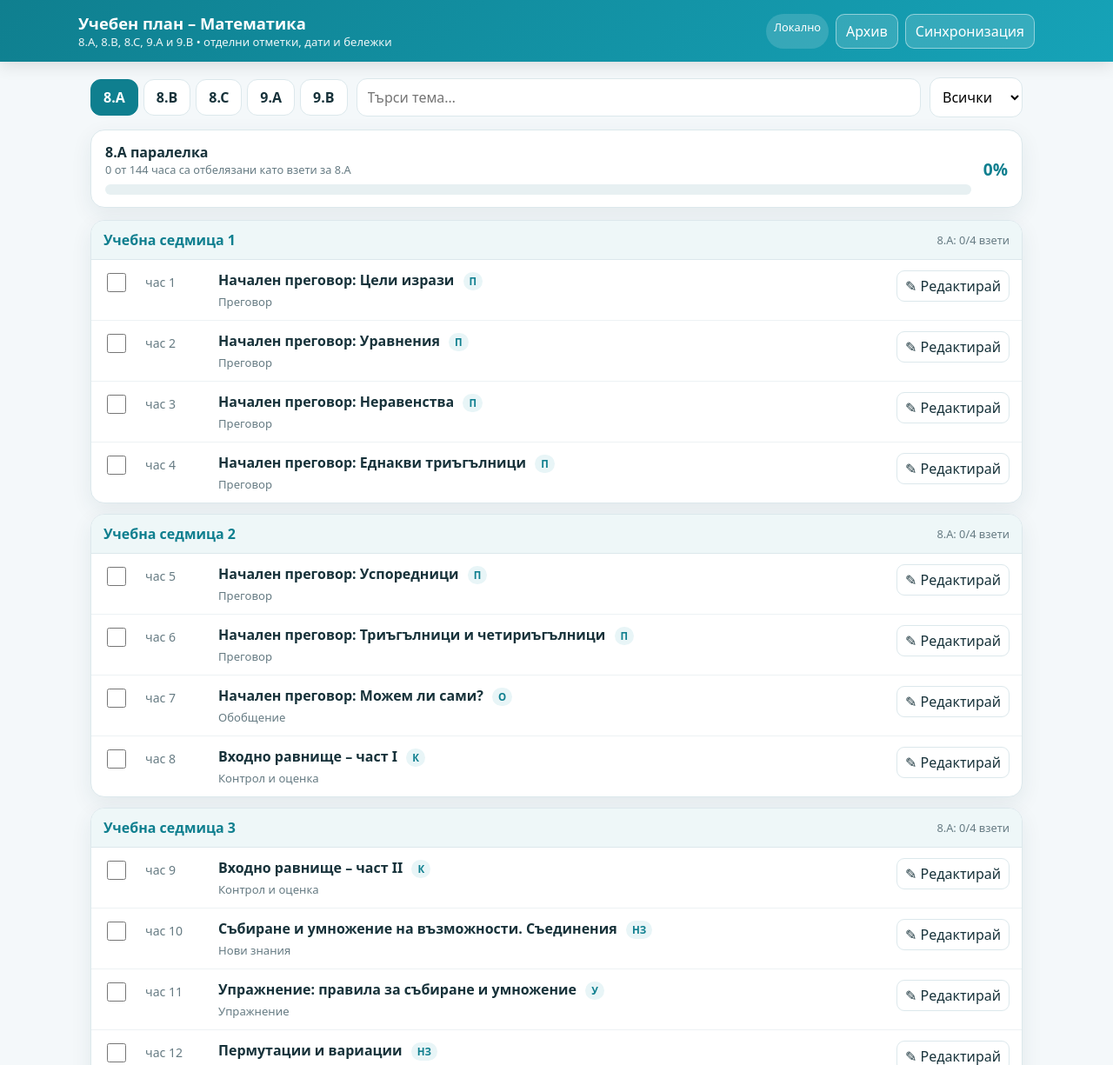
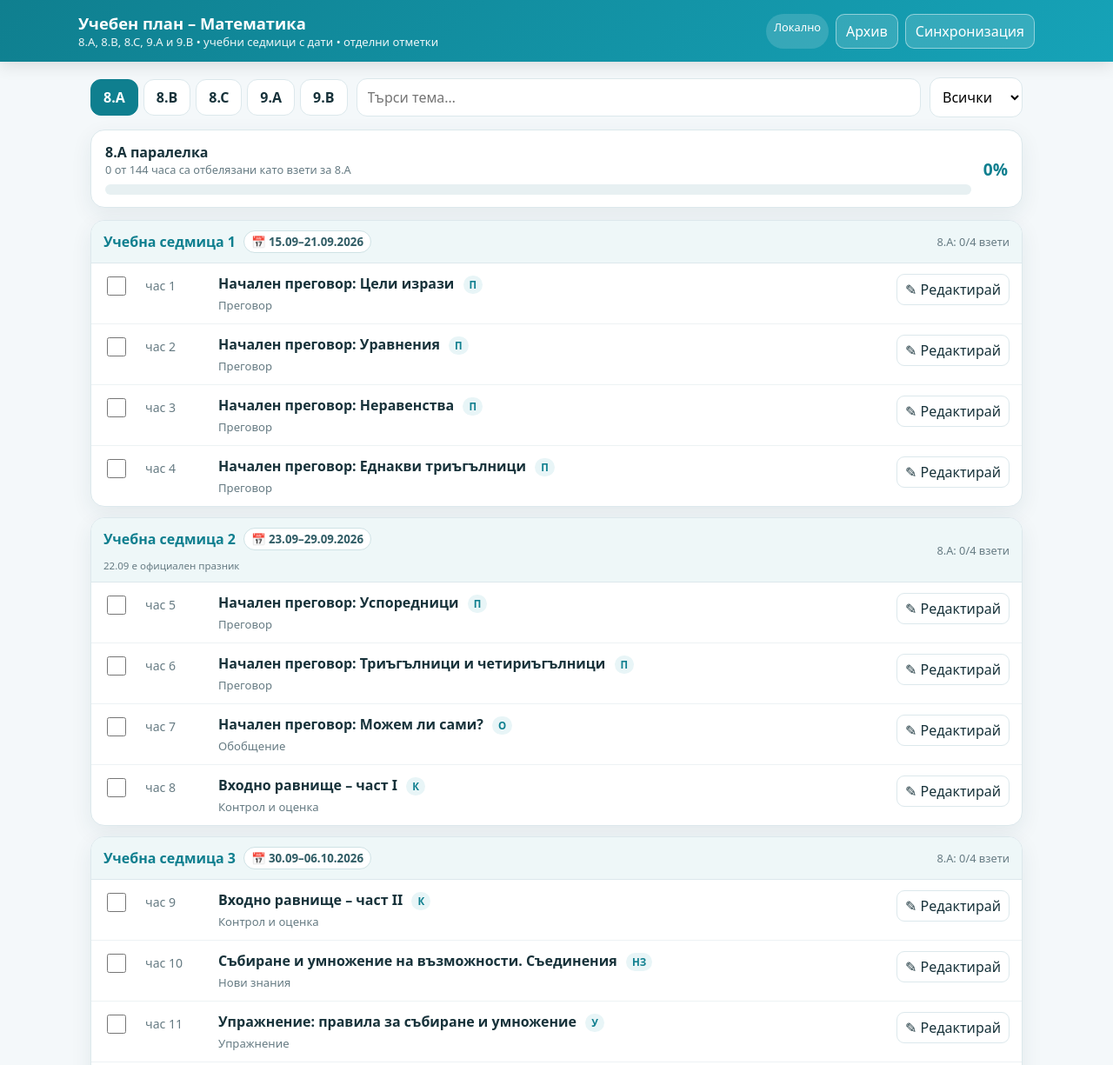
Before and after one commit to ValyaVitkovska/raspredelenie2026-2027, a plain HTML site: page index.html in a window 1280 px wide. Shown: the top 1225 px of the page at 87% size. Drawn offline with Linux system fonts and the light colour scheme.

Commit message:
Add files via upload

```diff
--- a/app.js
+++ b/app.js
@@ -98,7 +98,9 @@ function render(){
     const w=document.createElement('section');
     w.className='week';
     const weekAll=all.filter(x=>x.week===week), wd=weekAll.filter(x=>x.done).length;
-    w.innerHTML=`<div class="weekhead"><strong>Учебна седмица ${week}</strong><span class="small">${currentLabel()}: ${wd}/${weekAll.length} взети</span></div>`;
+    const cal=WEEK_CALENDAR_2026_2027[week];
+    const calHtml=cal ? `<span class="weekdate" title="Учебни дни: ${esc(cal.detail)}${cal.note?` • ${esc(cal.note)}`:''}">📅 ${esc(cal.label)}</span>${cal.note?`<span class="weeknote">${esc(cal.note)}</span>`:''}` : '';
+    w.innerHTML=`<div class="weekhead"><div class="weektitle"><div><strong>Учебна седмица ${week}</strong>${calHtml}</div></div><span class="small weekprogress">${currentLabel()}: ${wd}/${weekAll.length} взети</span></div>`;
 
     for(const l of lessons){
       const d=document.createElement('div');
--- a/data.js
+++ b/data.js
@@ -70,3 +70,47 @@ for(const cls of Object.keys(RAW_PLAN_DATA)){
     title:x[0], type:x[1]
   }));
 }
+
+
+// Учебни седмици за 2026/2027 г. – по 5 реални учебни дни,
+// съобразени с официалния календар на МОН.
+// Диапазонът може да обхваща ваканция/неучебни дни; в detail са изписани
+// точно петте учебни дни, които образуват съответната учебна седмица.
+const WEEK_CALENDAR_2026_2027 = {
+  1:{label:'15.09–21.09.2026',detail:'15, 16, 17, 18 и 21.09.2026'},
+  2:{label:'23.09–29.09.2026',detail:'23, 24, 25, 28 и 29.09.2026',note:'22.09 е официален празник'},
+  3:{label:'30.09–06.10.2026',detail:'30.09; 01, 02, 05 и 06.10.2026'},
+  4:{label:'07.10–13.10.2026',detail:'07, 08, 09, 12 и 13.10.2026'},
+  5:{label:'14.10–20.10.2026',detail:'14, 15, 16, 19 и 20.10.2026'},
+  6:{label:'21.10–27.10.2026',detail:'21, 22, 23, 26 и 27.10.2026'},
+  7:{label:'28.10–04.11.2026',detail:'28, 29, 30.10; 03 и 04.11.2026',note:'31.10–02.11 есенна ваканция'},
+  8:{label:'05.11–11.11.2026',detail:'05, 06, 09, 10 и 11.11.2026'},
+  9:{label:'12.11–18.11.2026',detail:'12, 13, 16, 17 и 18.11.2026'},
+ 10:{label:'19.11–25.11.2026',detail:'19, 20, 23, 24 и 25.11.2026'},
+ 11:{label:'26.11–02.12.2026',detail:'26, 27, 30.11; 01 и 02.12.2026'},
+ 12:{label:'03.12–09.12.2026',detail:'03, 04, 07, 08 и 09.12.2026'},
+ 13:{label:'10.12–16.12.2026',detail:'10, 11, 14, 15 и 16.12.2026'},
+ 14:{label:'17.12–23.12.2026',detail:'17, 18, 21, 22 и 23.12.2026',note:'24.12–03.01 коледна ваканция'},
+ 15:{label:'04.01–08.01.2027',detail:'04, 05, 06, 07 и 08.01.2027'},
+ 16:{label:'11.01–15.01.2027',detail:'11, 12, 13, 14 и 15.01.2027'},
+ 17:{label:'18.01–22.01.2027',detail:'18, 19, 20, 21 и 22.01.2027'},
+ 18:{label:'25.01–29.01.2027',detail:'25, 26, 27, 28 и 29.01.2027',note:'30.01–02.02 междусрочна ваканция'},
+ 19:{label:'03.02–09.02.2027',detail:'03, 04, 05, 08 и 09.02.2027',note:'начало на II срок – 03.02.2027'},
+ 20:{label:'10.02–16.02.2027',detail:'10, 11, 12, 15 и 16.02.2027'},
+ 21:{label:'17.02–23.02.2027',detail:'17, 18, 19, 22 и 23.02.2027'},
+ 22:{label:'24.02–02.03.2027',detail:'24, 25, 26.02; 01 и 02.03.2027',note:'03.03 е официален празник'},
+ 23:{label:'04.03–10.03.2027',detail:'04, 05, 08, 09 и 10.03.2027'},
+ 24:{label:'11.03–17.03.2027',detail:'11, 12, 15, 16 и 17.03.2027'},
+ 25:{label:'18.03–24.03.2027',detail:'18, 19, 22, 23 и 24.03.2027'},
+ 26:{label:'25.03–31.03.2027',detail:'25, 26, 29, 30 и 31.03.2027'},
+ 27:{label:'01.04–14.04.2027',detail:'01, 02, 12, 13 и 14.04.2027',note:'03.04–11.04 пролетна ваканция'},
+ 28:{label:'15.04–21.04.2027',detail:'15, 16, 19, 20 и 21.04.2027'},
+ 29:{label:'22.04–28.04.2027',detail:'22, 23, 26, 27 и 28.04.2027'},
+ 30:{label:'29.04–13.05.2027',detail:'29.04; 10, 11, 12 и 13.05.2027',note:'30.04–09.05 дълга почивка'},
+ 31:{label:'14.05–26.05.2027',detail:'14, 17, 18, 20 и 26.05.2027',note:'19 и 21.05 ДЗИ; 24.05 празник; 25.05 неучебен ден'},
+ 32:{label:'27.05–02.06.2027',detail:'27, 28, 31.05; 01 и 02.06.2027'},
+ 33:{label:'03.06–09.06.2027',detail:'03, 04, 07, 08 и 09.06.2027'},
+ 34:{label:'10.06–16.06.2027',detail:'10, 11, 14, 15 и 16.06.2027'},
+ 35:{label:'17.06–25.06.2027',detail:'17, 22, 23, 24 и 25.06.2027',note:'18 и 21.06 са неучебни дни заради НВО'},
+ 36:{label:'28.06–02.07.2027',detail:'28, 29, 30.06; 01 и 02.07.2027',note:'край на II срок – 02.07.2027'}
+};
--- a/index.html
+++ b/index.html
@@ -20,7 +20,7 @@
     .toolbar{display:grid;grid-template-columns:auto 1fr auto;gap:10px;align-items:center;margin-bottom:14px}.tabs{display:flex;gap:6px}.section-tab{border:1px solid var(--line);background:var(--card);border-radius:12px;padding:9px 14px;font-weight:700;color:var(--ink)}.section-tab.active{background:var(--accent);color:#fff;border-color:var(--accent)}
     .search{width:100%;border:1px solid var(--line);background:white;border-radius:12px;padding:10px 12px}.filter{border:1px solid var(--line);background:white;border-radius:12px;padding:10px}
     .summary{display:grid;grid-template-columns:1fr auto;gap:14px;align-items:center;background:var(--card);border:1px solid var(--line);border-radius:16px;padding:14px 16px;box-shadow:var(--shadow);margin-bottom:14px}.progress{height:12px;background:#e7f0f2;border-radius:999px;overflow:hidden;margin-top:8px}.bar{height:100%;background:linear-gradient(90deg,var(--accent),var(--accent2));width:0}.pct{font-weight:800;font-size:1.2rem;color:var(--accent)}
-    .week{background:var(--card);border:1px solid var(--line);border-radius:16px;margin:12px 0;box-shadow:var(--shadow);overflow:hidden}.weekhead{padding:11px 14px;background:#eef7f8;border-bottom:1px solid var(--line);display:flex;align-items:center;justify-content:space-between}.weekhead strong{color:var(--accent)}
+    .week{background:var(--card);border:1px solid var(--line);border-radius:16px;margin:12px 0;box-shadow:var(--shadow);overflow:hidden}.weekhead{padding:11px 14px;background:#eef7f8;border-bottom:1px solid var(--line);display:flex;align-items:center;justify-content:space-between;gap:12px}.weekhead strong{color:var(--accent)}.weektitle>div{display:flex;align-items:center;gap:9px;flex-wrap:wrap}.weekdate{font-size:.83rem;font-weight:700;color:#315d66;background:#fff;border:1px solid #cfe2e5;border-radius:999px;padding:3px 8px;white-space:nowrap}.weeknote{font-size:.72rem;color:var(--muted);width:100%;margin-top:1px}.weekprogress{white-space:nowrap}@media(max-width:620px){.weekhead{align-items:flex-start}.weekprogress{padding-top:3px}.weekdate{font-size:.78rem}}
     .lesson{display:grid;grid-template-columns:38px 74px 1fr auto;gap:10px;align-items:start;padding:12px 14px;border-bottom:1px solid #edf2f4}.lesson:last-child{border-bottom:none}.lesson.done{background:#f2fbf6}.lesson input[type=checkbox]{width:22px;height:22px;accent-color:var(--ok);margin-top:3px}.num{color:var(--muted);font-size:.88rem;padding-top:4px}.title{font-weight:650}.meta{font-size:.82rem;color:var(--muted);margin-top:4px}.tag{display:inline-block;font-size:.72rem;font-weight:700;border-radius:999px;padding:3px 7px;background:#e8f5f7;color:var(--accent);margin-left:6px}.editbtn{border:1px solid var(--line);background:white;border-radius:9px;padding:6px 9px;color:var(--ink)}
     .details{grid-column:3/5;display:none;gap:8px;grid-template-columns:160px 1fr;margin-top:5px}.details .wide{grid-column:1/-1}.details .autosave{grid-column:1/-1;font-size:.76rem;color:var(--muted)}.lesson.open .details{display:grid}.details input,.details textarea{border:1px solid var(--line);border-radius:9px;padding:8px;background:white}.details textarea{min-height:64px;resize:vertical}.details label{font-size:.78rem;color:var(--muted);display:block;margin-bottom:3px}
     .status{font-size:.8rem;padding:6px 9px;border-radius:999px;background:rgba(255,255,255,.15)}
@@ -33,7 +33,7 @@
 <body>
 <header>
   <div class="headrow">
-    <div><h1>Учебен план – Математика</h1><div class="sub">8.A, 8.B, 8.C, 9.A и 9.B • отделни отметки, дати и бележки</div></div>
+    <div><h1>Учебен план – Математика</h1><div class="sub">8.A, 8.B, 8.C, 9.A и 9.B • учебни седмици с дати • отделни отметки</div></div>
     <div class="head-actions">
       <span id="syncStatus" class="status">Локално</span>
       <button id="installBtn" hidden>Инсталирай</button>
--- a/service-worker.js
+++ b/service-worker.js
@@ -1,4 +1,4 @@
-const CACHE='math-planner-v3';
+const CACHE='math-planner-v4';
 const FILES=['./','./index.html','./app.js','./data.js','./manifest.webmanifest','./icons/icon-192.png','./icons/icon-512.png'];
 self.addEventListener('install',e=>{self.skipWaiting();e.waitUntil(caches.open(CACHE).then(c=>c.addAll(FILES)))});
 self.addEventListener('activate',e=>e.waitUntil(Promise.all([
```
Also changed, not shown: README_BG.txt, manifest.webmanifest.
